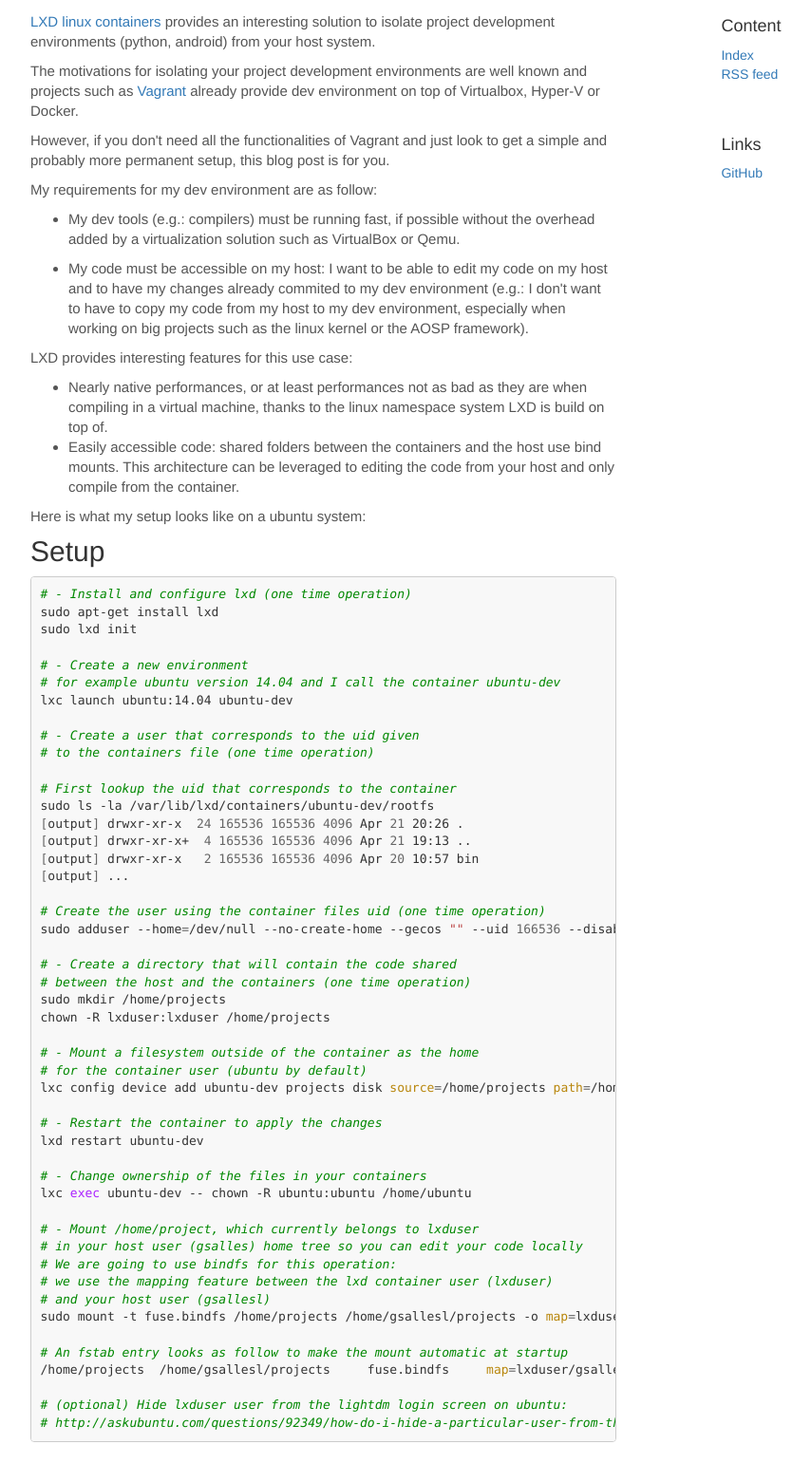
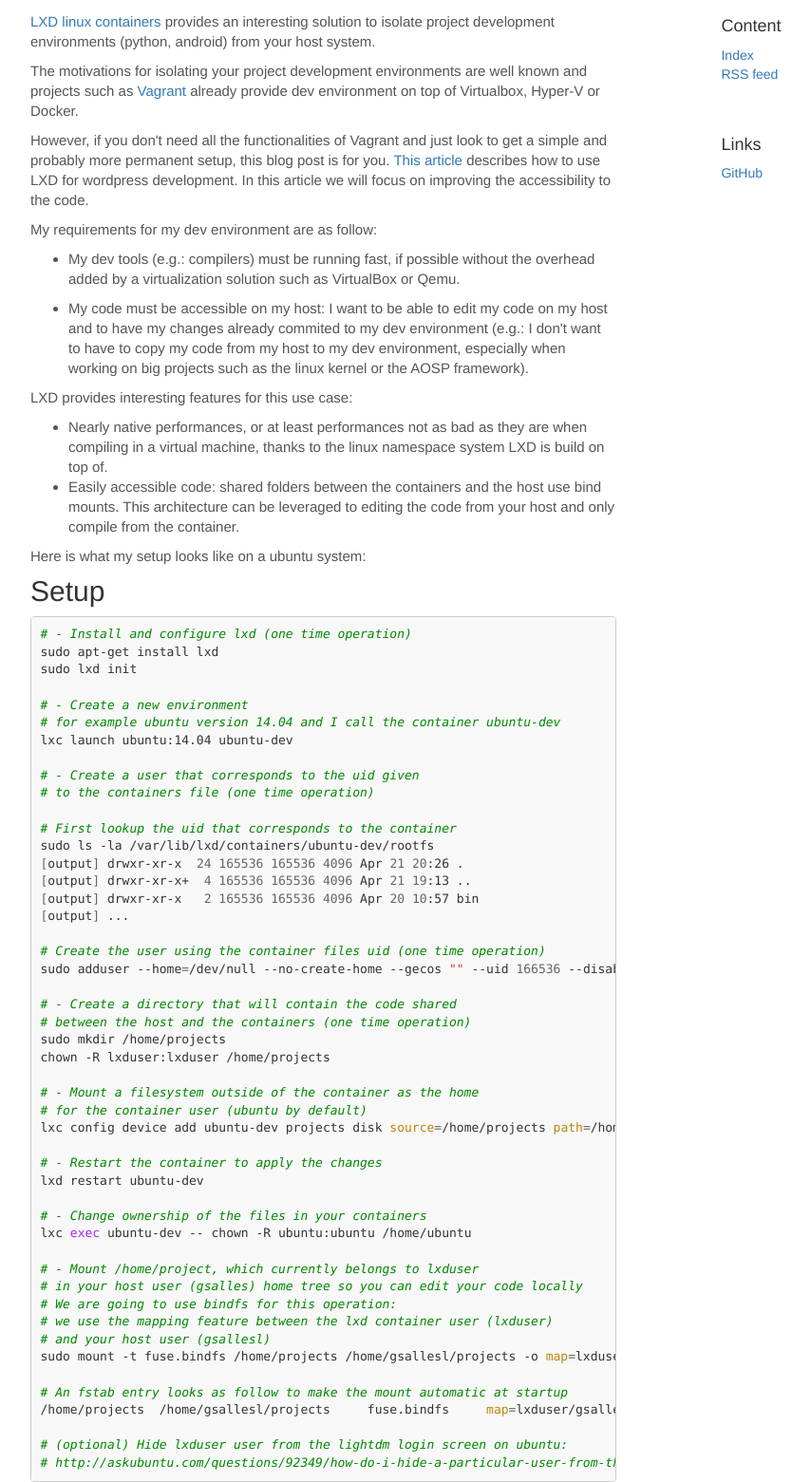
Before and after one commit to gsallesl/gsallesl.github.io, a plain HTML site: page using-lxd-for-your-development-environment.html in a window 1280 px wide. Shown: the part 226-1787 px from the top of the page at 95% size, without its empty margins (138-992 px from the left). Drawn offline with Linux system fonts and the light colour scheme.

Commit message:
lxc and android

```diff
--- a/using-lxd-for-your-development-environment.html
+++ b/using-lxd-for-your-development-environment.html
@@ -53,7 +53,7 @@
 	<div class="entry-content">
 		<p><a href="https://linuxcontainers.org/lxd/">LXD linux containers</a> provides an interesting solution to isolate project development environments (python, android) from your host system.</p>
 <p>The motivations for isolating your project development environments are well known and projects such as <a href="https://www.vagrantup.com/docs/why-vagrant/">Vagrant</a> already provide dev environment on top of Virtualbox, Hyper-V or Docker.</p>
-<p>However, if you don't need all the functionalities of Vagrant and just look to get a simple and probably more permanent setup, this blog post is for you.</p>
+<p>However, if you don't need all the functionalities of Vagrant and just look to get a simple and probably more permanent setup, this blog post is for you. <a href="https://roots.io/linux-containers-lxd-as-an-alternative-to-virtualbox-for-wordpress-development/">This article</a> describes how to use LXD for wordpress development. In this article we will focus on improving the accessibility to the code.</p>
 <p>My requirements for my dev environment are as follow:</p>
 <ul>
 <li>
@@ -83,9 +83,9 @@
 
 <span class="c1"># First lookup the uid that corresponds to the container</span>
 sudo ls -la /var/lib/lxd/containers/ubuntu-dev/rootfs
-<span class="o">[</span>output<span class="o">]</span> drwxr-xr-x  <span class="m">24</span> <span class="m">165536</span> <span class="m">165536</span> <span class="m">4096</span> Apr <span class="m">21</span> 20:26 .
-<span class="o">[</span>output<span class="o">]</span> drwxr-xr-x+  <span class="m">4</span> <span class="m">165536</span> <span class="m">165536</span> <span class="m">4096</span> Apr <span class="m">21</span> 19:13 ..
-<span class="o">[</span>output<span class="o">]</span> drwxr-xr-x   <span class="m">2</span> <span class="m">165536</span> <span class="m">165536</span> <span class="m">4096</span> Apr <span class="m">20</span> 10:57 bin
+<span class="o">[</span>output<span class="o">]</span> drwxr-xr-x  <span class="m">24</span> <span class="m">165536</span> <span class="m">165536</span> <span class="m">4096</span> Apr <span class="m">21</span> <span class="m">20</span>:26 .
+<span class="o">[</span>output<span class="o">]</span> drwxr-xr-x+  <span class="m">4</span> <span class="m">165536</span> <span class="m">165536</span> <span class="m">4096</span> Apr <span class="m">21</span> <span class="m">19</span>:13 ..
+<span class="o">[</span>output<span class="o">]</span> drwxr-xr-x   <span class="m">2</span> <span class="m">165536</span> <span class="m">165536</span> <span class="m">4096</span> Apr <span class="m">20</span> <span class="m">10</span>:57 bin
 <span class="o">[</span>output<span class="o">]</span> ...
 
 <span class="c1"># Create the user using the container files uid (one time operation)</span>
@@ -114,7 +114,7 @@
 sudo mount -t fuse.bindfs /home/projects /home/gsallesl/projects -o <span class="nv">map</span><span class="o">=</span>lxduser/gsallesl:@lxduser/@gsallesl
 
 <span class="c1"># An fstab entry looks as follow to make the mount automatic at startup</span>
-/home/projects  /home/gsallesl/projects     fuse.bindfs     <span class="nv">map</span><span class="o">=</span>lxduser/gsallesl:@lxduser/@gsallesl   <span class="m">0</span>       0
+/home/projects  /home/gsallesl/projects     fuse.bindfs     <span class="nv">map</span><span class="o">=</span>lxduser/gsallesl:@lxduser/@gsallesl   <span class="m">0</span>       <span class="m">0</span>
 
 <span class="c1"># (optional) Hide lxduser user from the lightdm login screen on ubuntu:</span>
 <span class="c1"># http://askubuntu.com/questions/92349/how-do-i-hide-a-particular-user-from-the-login-screen/575390#575390</span>
```
Also changed, not shown: index.html (+2 -0 lines), ssh-proxycommand-resolver.html (+1 -1 lines), 1 other file.
